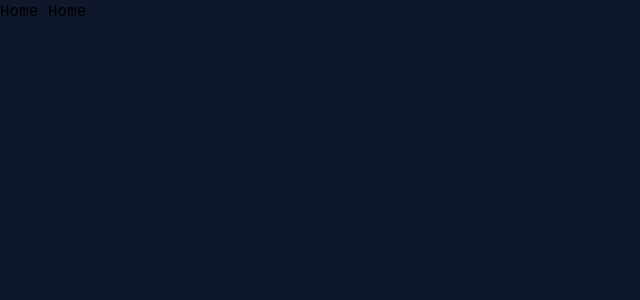
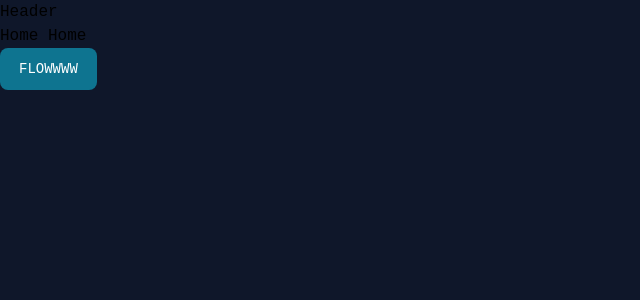
Before and after one commit to fkurusu7/iv_temp, a React (Vite) app in the folder mern-blog/blog-ui/: page / in a window 1280 px wide. Shown: the top 300 px of the page, without its empty margins (0-640 px from the left). Built offline with nearby package versions, Linux system fonts and the light colour scheme.

Commit message:
add flowbite

```diff
--- a/mern-blog/blog-ui/package.json
+++ b/mern-blog/blog-ui/package.json
@@ -10,6 +10,7 @@
     "preview": "vite preview"
   },
   "dependencies": {
+    "flowbite-react": "^0.10.2",
     "react": "^18.3.1",
     "react-dom": "^18.3.1",
     "react-router-dom": "^7.0.2"
@@ -25,6 +26,7 @@
     "eslint-plugin-react-hooks": "^5.0.0",
     "eslint-plugin-react-refresh": "^0.4.14",
     "globals": "^15.12.0",
+    "postcss": "^8.4.49",
     "tailwindcss": "^3.4.16",
     "vite": "^6.0.1"
   }
--- a/mern-blog/blog-ui/src/App.jsx
+++ b/mern-blog/blog-ui/src/App.jsx
@@ -6,10 +6,12 @@ import Dashboard from "./pages/Dashboard";
 import Signin from "./pages/Signin";
 import Signup from "./pages/Signup";
 import Projects from "./pages/Projects";
+import Header from "./components/Header";
 
 function App() {
   return (
     <BrowserRouter>
+      <Header />
       <Routes>
         <Route path="/" element={<Home />} />
         <Route path="/about" element={<About />} />
--- /dev/null
+++ b/mern-blog/blog-ui/src/components/Header.jsx
@@ -0,0 +1,5 @@
+function Header() {
+  return <div>Header</div>;
+}
+
+export default Header;
--- a/mern-blog/blog-ui/src/pages/Home.jsx
+++ b/mern-blog/blog-ui/src/pages/Home.jsx
@@ -1,5 +1,11 @@
+import { Button } from "flowbite-react";
+
 function Home() {
-  return <div>Home Home</div>;
+  return (
+    <div>
+      Home Home <Button>FLOWWWW</Button>
+    </div>
+  );
 }
 
 export default Home;
--- a/mern-blog/blog-ui/tailwind.config.js
+++ b/mern-blog/blog-ui/tailwind.config.js
@@ -1,6 +1,8 @@
 /** @type {import('tailwindcss').Config} */
+import flowbite from "flowbite-react/tailwind";
+
 export default {
-  content: ["./index.html", "./src/**/*.{js,ts,jsx,tsx}"],
+  content: ["./index.html", "./src/**/*.{js,ts,jsx,tsx}", flowbite.content()],
   theme: {
     fontFamily: {
       sans: "Roboto Mono, monospace",
@@ -9,5 +11,5 @@ export default {
       height: { screen: "100dvh" },
     },
   },
-  plugins: [],
+  plugins: [flowbite.plugin()],
 };
```
Also changed, not shown: 1 other file (tests, documents, lock files or other folders).
